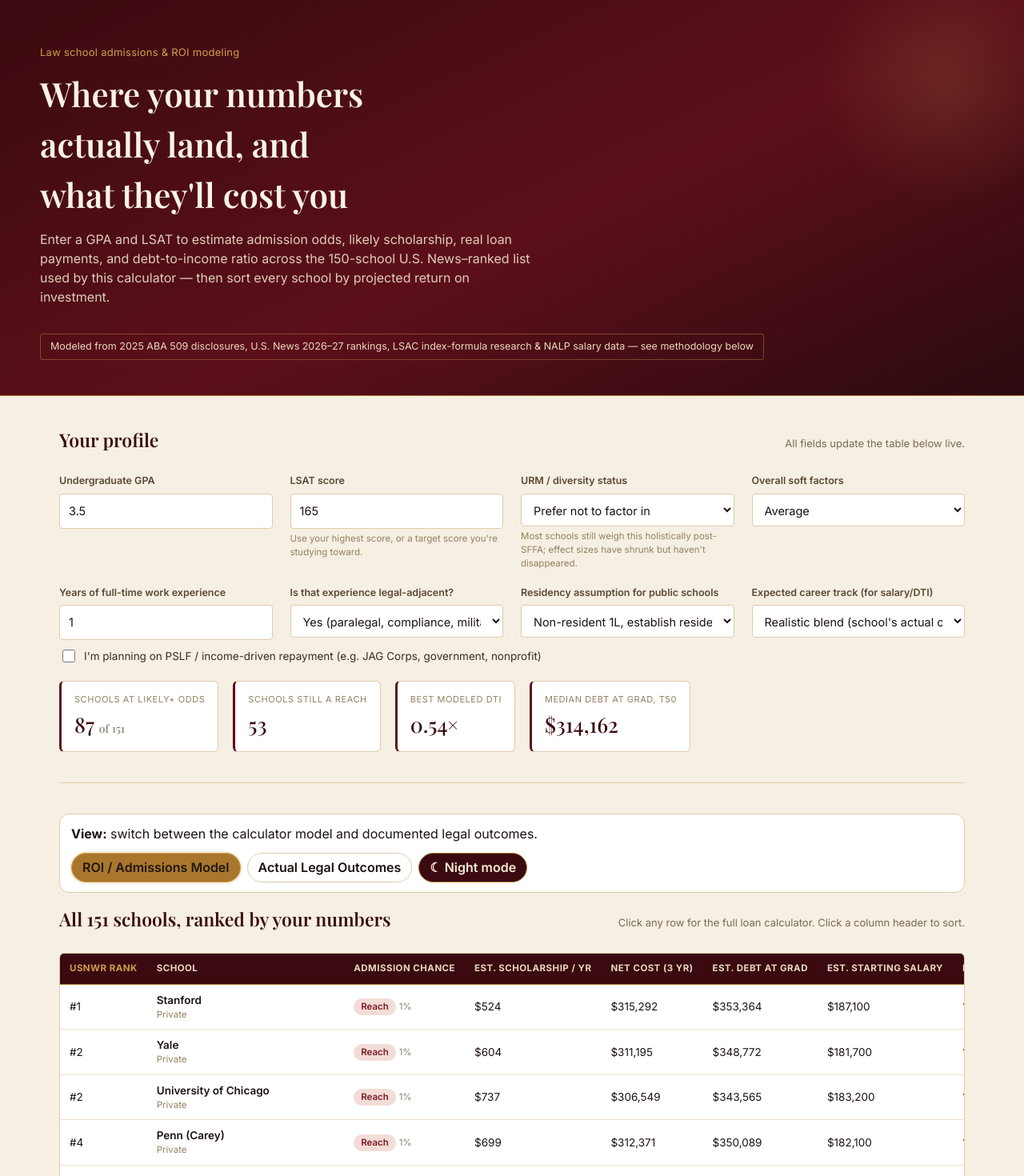
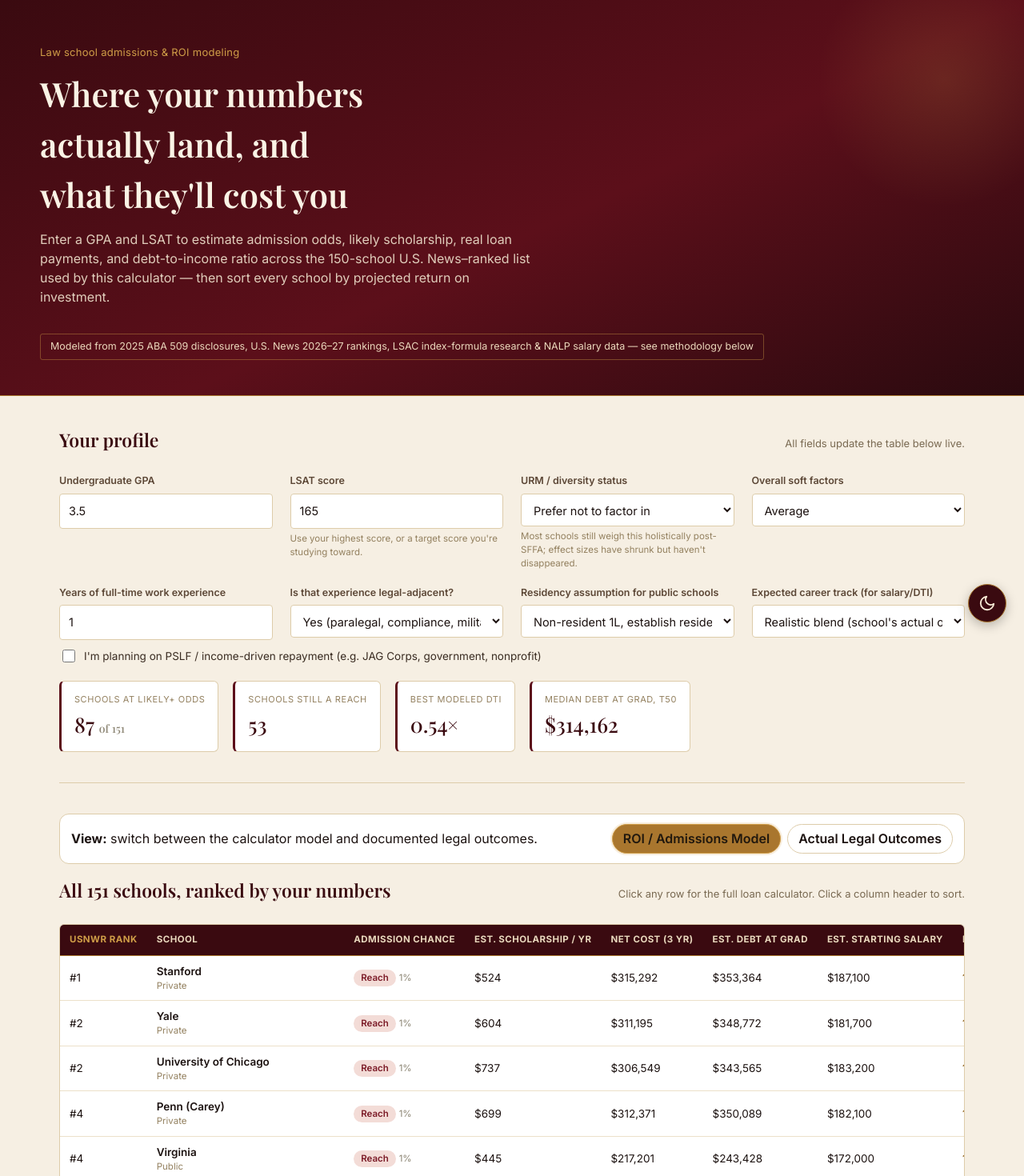
Before and after one commit to redsupercar314/law-roi-site, a React (Vite) app: page / in a window 1280 px wide. Shown: the top 1470 px of the page at 80% size. Built offline with nearby package versions, Linux system fonts and the light colour scheme.

Commit message:
Floating icon-only theme toggle (lower right), remove modebar text button

```diff
--- a/src/App.jsx
+++ b/src/App.jsx
@@ -289,9 +289,6 @@ export default function App() {
               >
                 Actual Legal Outcomes
               </button>
-              <button className="theme-btn" type="button" onClick={() => setDark((d) => !d)}>
-                {dark ? '☀ Light mode' : '☾ Night mode'}
-              </button>
             </div>
           </div>
           <div className="section-head">
@@ -459,6 +456,25 @@ export default function App() {
           </div>
         </section>
       </div>
+
+      <button
+        className="theme-fab"
+        type="button"
+        onClick={() => setDark((d) => !d)}
+        aria-label={dark ? 'Switch to light mode' : 'Switch to dark mode'}
+        title={dark ? 'Switch to light mode' : 'Switch to dark mode'}
+      >
+        {dark ? (
+          <svg viewBox="0 0 24 24" fill="none" stroke="currentColor" strokeWidth="2" strokeLinecap="round" strokeLinejoin="round" aria-hidden="true">
+            <circle cx="12" cy="12" r="4" />
+            <path d="M12 2v2M12 20v2M4.93 4.93l1.41 1.41M17.66 17.66l1.41 1.41M2 12h2M20 12h2M4.93 19.07l1.41-1.41M17.66 6.34l1.41-1.41" />
+          </svg>
+        ) : (
+          <svg viewBox="0 0 24 24" fill="none" stroke="currentColor" strokeWidth="2" strokeLinecap="round" strokeLinejoin="round" aria-hidden="true">
+            <path d="M21 12.79A9 9 0 1 1 11.21 3 7 7 0 0 0 21 12.79z" />
+          </svg>
+        )}
+      </button>
     </>
   );
 }
--- a/src/styles.css
+++ b/src/styles.css
@@ -142,3 +142,17 @@ body.dark .dti-good{color:#8bd1a2;} body.dark .dti-mid{color:#e0bb6d;} body.dark
 body.dark #closeDetail{background:#303030;color:#eee8de;border-color:#505050;} body.dark #closeDetail:hover{border-color:#c99a45;} body.dark .modebar{background:#262626;border-color:#454545;}
 body.dark .mode-btn,body.dark .theme-btn{background:#303030;color:#f1eee8;border-color:#505050;} body.dark .mode-btn.active{background:#c99a45;color:#21180e;border-color:#e0b96d;} body.dark .theme-btn{background:#c99a45;color:#21180e;border-color:#e0b96d;} body.dark .theme-btn:hover{background:#e0b96d;color:#21180e;}
 body.dark .outcome-good{color:#7ed39e;} body.dark .outcome-mid{color:#e2bb68;} body.dark .outcome-bad{color:#ef9191;}
+
+/* floating theme toggle: icon-only, always visible lower-right */
+.theme-fab{
+  position:fixed; right:22px; bottom:22px; z-index:50;
+  width:48px; height:48px; border-radius:50%;
+  border:1px solid var(--gold); background:var(--wine-deep); color:#f7ead5;
+  display:flex; align-items:center; justify-content:center; cursor:pointer;
+  box-shadow:0 4px 14px rgba(0,0,0,.25);
+  transition:transform .15s ease, background .15s ease;
+}
+.theme-fab:hover{transform:scale(1.07); background:var(--wine);}
+.theme-fab svg{width:22px; height:22px;}
+body.dark .theme-fab{background:#c99a45; color:#21180e; border-color:#e0b96d;}
+body.dark .theme-fab:hover{background:#e0b96d;}
```
